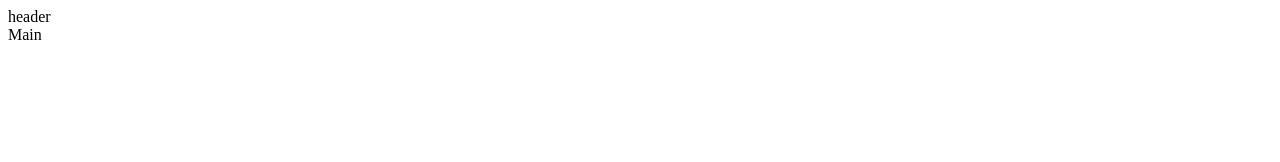
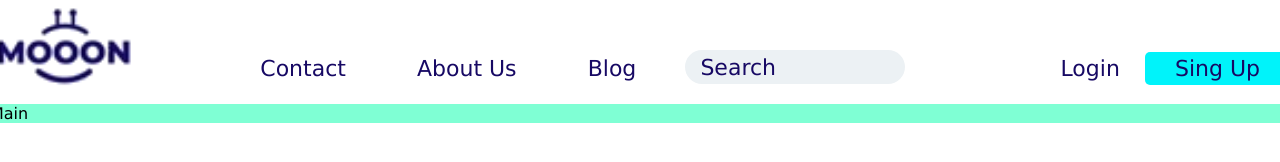
Before and after one commit to MindPaul/02-404-moon, a website: page index.html in a window 1280 px wide. Drawn offline with Linux system fonts and the light colour scheme.

Commit message:
header-style

```diff
--- a/index.html
+++ b/index.html
@@ -18,7 +18,15 @@
 <body>
 
     <header>
-      header
+      <img src="./img-png/logo.png" alt="logo">
+      <nav>
+        <a href="#">Contact</a>
+        <a href="#">About Us</a>
+        <a href="#">Blog</a>
+        <input type="search" name="Search" id="search-header" placeholder="Search">
+        <a href="#">Login</a>
+        <a href="#">Sing Up</a>
+      </nav>
     </header>
     <main>
       Main
--- a/myStyle.css
+++ b/myStyle.css
@@ -1 +1,71 @@
-dasdasd
+body {
+  margin: 0;
+  font-family: 'Lucida Sans', 'Lucida Sans Regular', 'Lucida Grande', 'Lucida Sans Unicode', Geneva, Verdana, sans-serif;
+}
+
+header, main {
+  width: 1300px;
+  margin-left: calc(50% - 650px);
+}
+
+header {
+  display: inline-block;
+}
+
+img {
+  object-position: left;
+  object-fit: contain;
+  height: 100px;
+  width: 200px;
+  float: left;
+}
+
+nav {
+  margin-top: 50px;
+  float: right;
+}
+
+a{
+  color: #170964;
+  margin-left: 3em;
+  line-height: 30px;
+  font-size: 22px;
+  text-decoration: none;
+}
+a:first-child{
+  margin-left: 0;
+}
+
+#search-header {
+  background-color: #ecf1f4;
+  padding: 0 15px;
+  width: 220px;
+  font-size: 22px;
+  font-family: 'Lucida Sans', 'Lucida Sans Regular', 'Lucida Grande', 'Lucida Sans Unicode', Geneva, Verdana, sans-serif;
+  border: none;
+  border-radius: 50px;
+  margin-left: 44px;
+  height: 34px;
+  vertical-align: bottom;
+}
+::placeholder {
+  color: #170964;
+}
+
+a:nth-child(5) {
+  margin-left: 150px;
+}
+
+a:last-child {
+  margin-left: 20px;
+  border-radius: 5px;
+  padding-left: 30px;
+  padding-right: 30px;
+  padding-top: 4px;
+  padding-bottom: 4px;
+  background-color: #00f3fa;
+}
+
+main {
+  background-color: aquamarine;
+}
```
